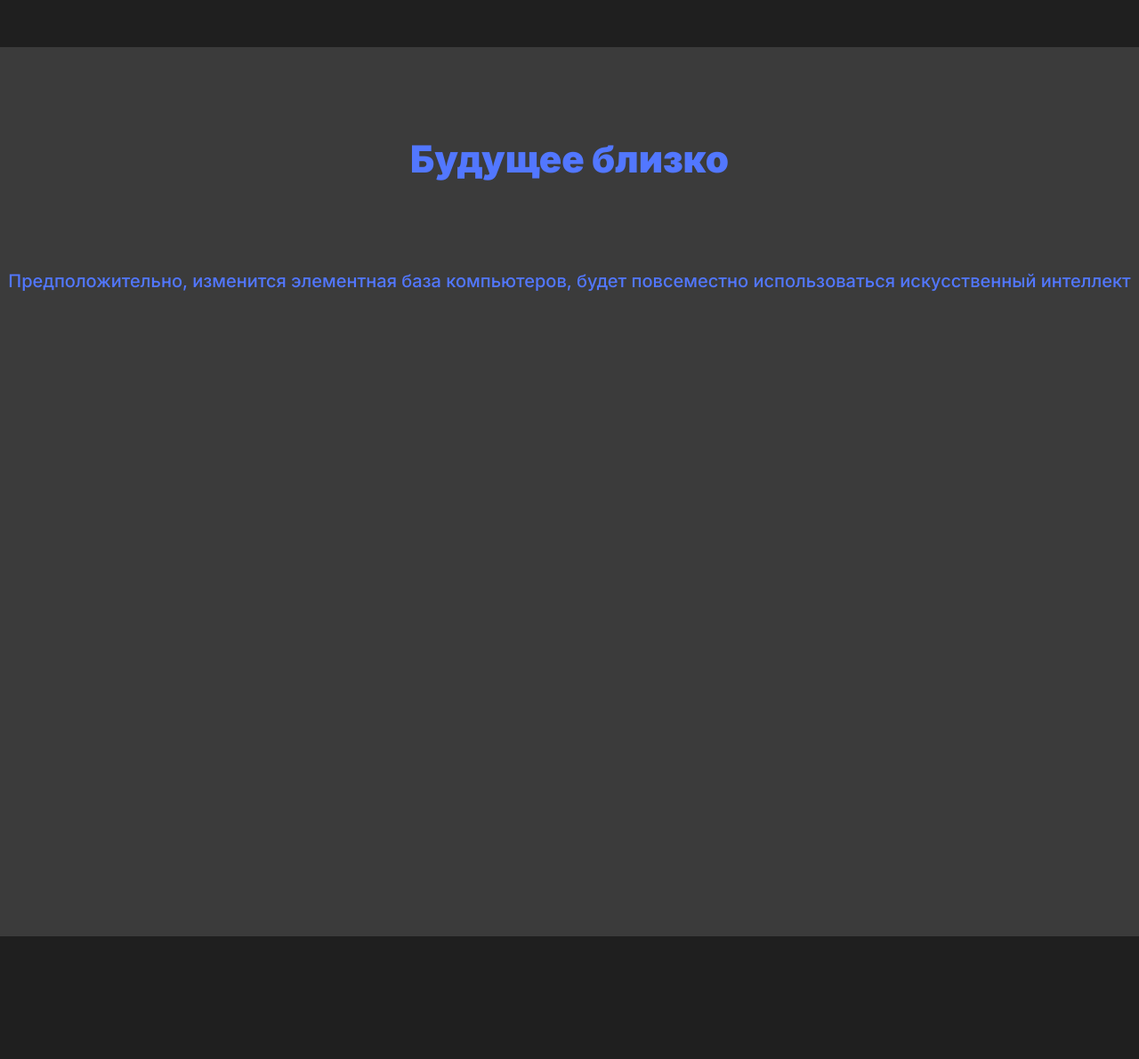
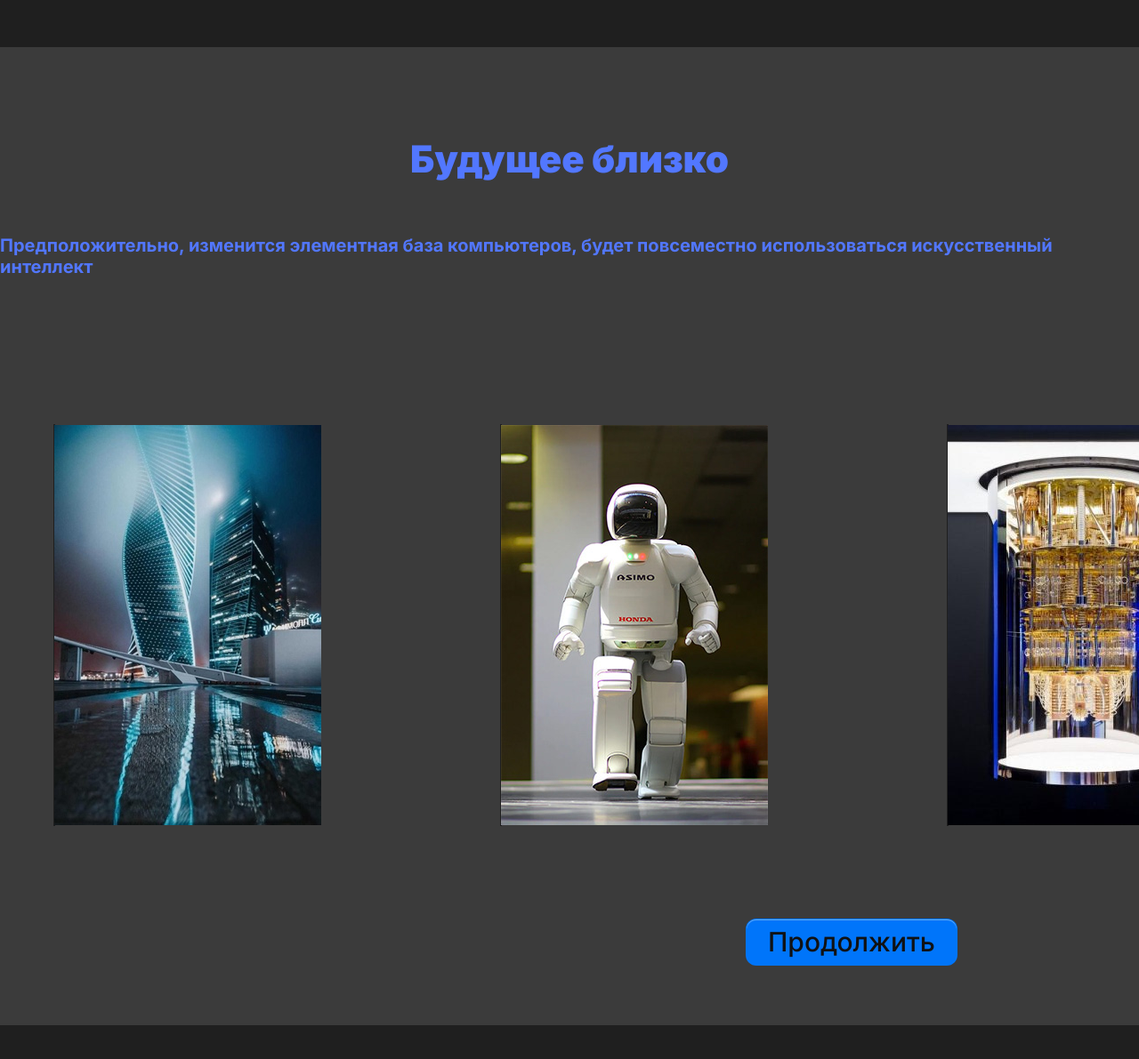
Before and after one commit to BananILN/new-repo, a plain HTML site: page index.html in a window 1280 px wide. Shown: the part 847-2038 px from the top of the page at 89% size. Before the commit the page ends 2000 px from the top, so only its background shows below. Drawn offline with Linux system fonts and the light colour scheme.

Commit message:
full 1 and 2 page

```diff
--- a/index.html
+++ b/index.html
@@ -35,16 +35,66 @@
         </div>
     </main>
 
-    <section class="sect">
 
+        <section class="sect">
         <div class="fast-view">
-
-            <h1 class="new-h">Будущее близко</h1>
-            <p class="new-p">Предположительно, изменится элементная база компьютеров, будет повсеместно использоваться искусственный интеллект</p>
+           <div class="mini-tittle">
+                <h1 class="new-h">Будущее близко</h1>
+                <p class="new-p">Предположительно, изменится элементная база компьютеров, будет повсеместно использоваться искусственный интеллект</p>
+            </div>
         </div>
 
-    </section>
 
+        <div class="main-card">
+        <div class="card">
+            <div class="product">
+                <img class="cards-img" src="cleverh.jpg" width="300" alt="image">
+            </div>
+            <div class="description">
+                <h2>Умный дом </h2>
+
+                <p>
+                   «Умный дом», «умный город», использующие технологии Интернета вещей —системы взаимосвязанных вычислительных устройств, которые могут собирать и передавать данные по беспроводной сети без участия человека.
+                </p>
+
+            </div>
+        </div>
+
+        <div class="card">
+            <div class="product">
+                <img class="cards-img" src="ai.jpg" width="300" alt="image">
+            </div>
+            <div class="description">
+                <h2>Искусственный интеллект</h2>
+
+                <p>
+                    Будет повсеместно использоваться искусственный интеллект —  система или машина, которая способна имитировать человеческое поведение для выполнения определенных задач, которая может самостоятельно обучаться, используя полученную информацию.
+                </p>
+
+            </div>
+        </div>
+
+        <div class="card">
+            <div class="product">
+                <img class="cards-img" src="kvantpc.jpg" width="300" alt="image">
+            </div>
+            <div class="description">
+                <h2>Квантовый компьютер</h2>
+
+                <p>
+                    Вычислительное устройство, которое использует явления квантовой механики для передачи и обработки данных.
+                    Квантовый компьютер (в отличие от обычного) оперирует не битами (способными принимать значение либо 0, либо 1), а кубитами, имеющими значения одновременно и 0, и 1.                </p>
+
+
+            </div>
+
+        </div>
+
+
+    </div>
+    <button class="button-6">Продолжить</button>
+
+</section>
 
 </body>
 </html>
--- a/style.css
+++ b/style.css
@@ -5,7 +5,7 @@ color: #5277FF;
 overflow-x: hidden;
 overflow-y: scroll;
 margin: 0px;
-height: 2000px;
+height: 4000px;
 }
 .title-desc{
 width: 400px;
@@ -93,12 +93,12 @@ border-radius: 30px;
 
 
 .button-7 {
-  background-color: #0095ff;
+  background-color: #0075fa;
   border: 1px solid transparent;
   border-radius: 12px;
   box-shadow: rgba(255, 255, 255, .4) 0 1px 0 0 inset;
   box-sizing: border-box;
-  color: #1f1f1f;
+  color: #101214;
   cursor: pointer;
   display: inline-block;
   font-family: 'Inter', sans-serif;
@@ -120,7 +120,7 @@ border-radius: 30px;
 
 .button-7:hover,
 .button-7:focus {
-  background-color: #07c;
+  background-color: rgb(218, 227, 233);
 }
 
 .button-7:focus {
@@ -128,7 +128,7 @@ border-radius: 30px;
 }
 
 .button-7:active {
-  background-color: #0064bd;
+  background-color: #dadadb;
   box-shadow: none;
 }
 hr{
@@ -137,27 +137,155 @@ background-color: white;
 color: red;
 height: 2px;
 }
-.fast-view{
+.sect{
 position: absolute;
 top: 900px;
 background-color: rgb(159 159 159 / 22%);
-height: 1000px;
+height: 1100px;
 width: 100%;
+
+}
+.fast-view{
+  position: relative;
+width: 100%;
+margin-top: 100px;
+padding: 0;
+}
+.mini-tittle{
+
+
+width: 100%;
+height: 150px;
 
 }
 .new-h{
   display: flex;
   justify-content: center;
   align-items: center;
+
   font-size: 42px;
   font-weight: 900;
-  margin: 100px 0px;
+  margin: 0;
+  padding-bottom: 60px;
 }
 .new-p{
   display: flex;
   justify-content:center;
   align-items: center;
   font-size: 20px;
-  margin: 100px 0px;
+  font-weight: 600;
+  margin: 0;
+
 
 }
+
+.main-card{
+  position: relative;
+  width: 100%;
+  height: 600px;
+  display: flex;
+  justify-content: center;
+  align-items: center;
+  margin-top: -300px;
+  padding: 0;
+
+
+
+}
+.card{
+  top: 400px;
+  width: 100%;
+  height: 450px;
+  margin: 0px 250px;
+  position: relative;
+  border: 1px solid #1F1F1F;
+  right: 0px;
+  left: -77px;
+  padding: 0px;
+
+}
+.product, .description{
+  width: 300px;
+  height: 450px;
+  position: absolute;
+  left: 0;
+  top: 0;
+  text-align: center;
+  background-color: #FFF;
+  backface-visibility: hidden;
+  transition: 1s;
+  padding: 0;
+  }
+  .description a{
+    display: inline-block;
+    padding: 10px 30px;
+    margin-right: 30px;
+    text-decoration: none;
+    text-transform: uppercase;
+    color: #FFF;
+    background-color: antiquewhite;
+
+    }
+    .card:hover.product{
+      transform: rotateY(180deg);
+  }
+  .card:hover .description{
+      transform: rotateY(360deg);
+  }
+
+  .description{
+    box-sizing: border-box;
+    padding: 40px;
+    transform: rotateY(180deg);
+
+    }
+
+.cards-img{
+width: 300px;
+height: 450px;
+}
+
+.button-6 {
+  display: flex;
+  justify-content: center;
+  align-items: center;
+  right: -838px;
+  top: 430px;
+  background-color: #0075fa;
+  border: 1px solid transparent;
+  border-radius: 12px;
+  box-shadow: rgba(255, 255, 255, .4) 0 1px 0 0 inset;
+  box-sizing: border-box;
+  color: #101214;
+  cursor: pointer;
+  display: inline-block;
+  font-family: 'Inter', sans-serif;
+  font-size: 30px;
+  font-weight: 300;
+  line-height: 1.15385;
+  margin: 0;
+  outline: none;
+  padding: 8px .8em;
+  position: relative;
+  text-align: center;
+  text-decoration: none;
+  user-select: none;
+  -webkit-user-select: none;
+  touch-action: manipulation;
+  vertical-align: baseline;
+  white-space: nowrap;
+}
+
+.button-6:hover,
+.button-6:focus {
+  background-color: rgb(218, 227, 233);
+}
+
+.button-6:focus {
+  box-shadow: 0 0 0 4px rgba(0, 149, 255, .15);
+}
+
+.button-6:active {
+  background-color: #dadadb;
+  box-shadow: none;
+}
```
Also changed, not shown: ai.jpg (added), cleverh.jpg (added), kvantpc.jpg (added).
